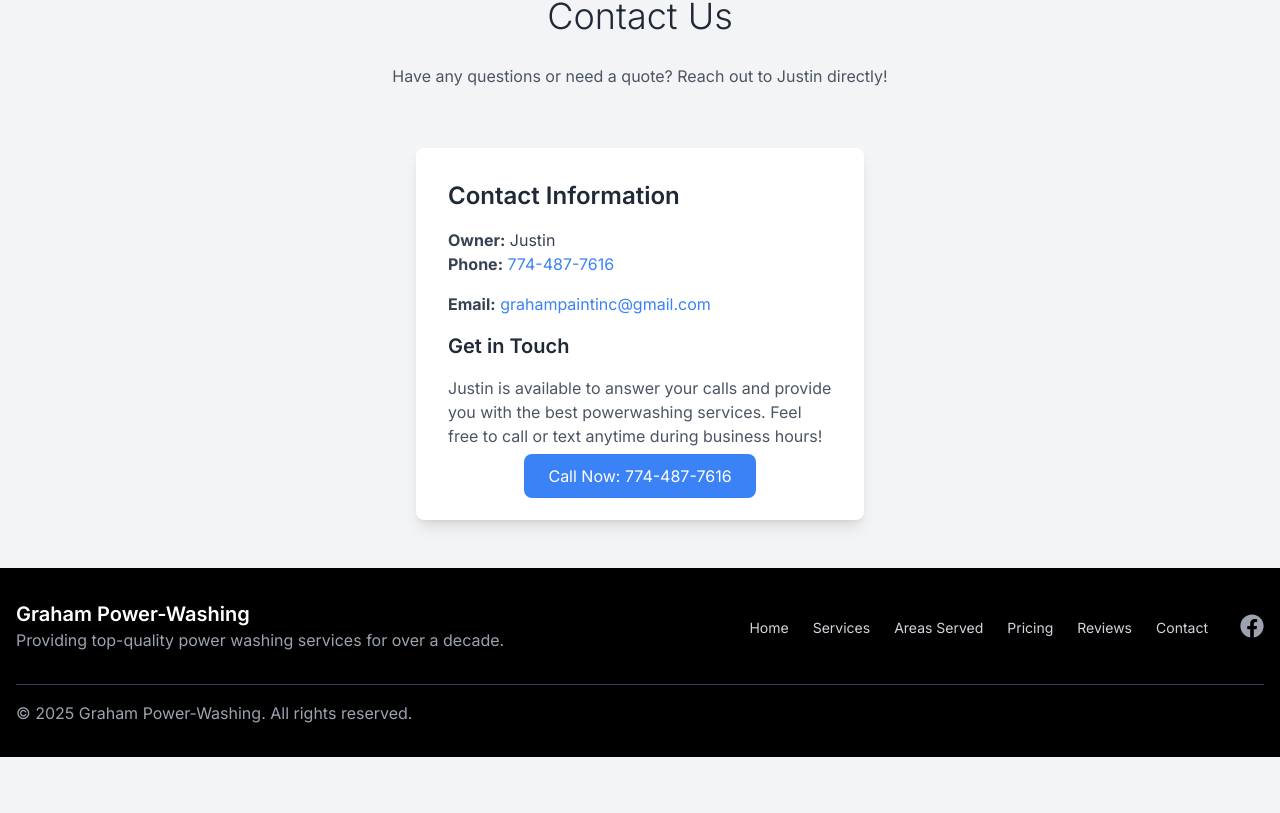
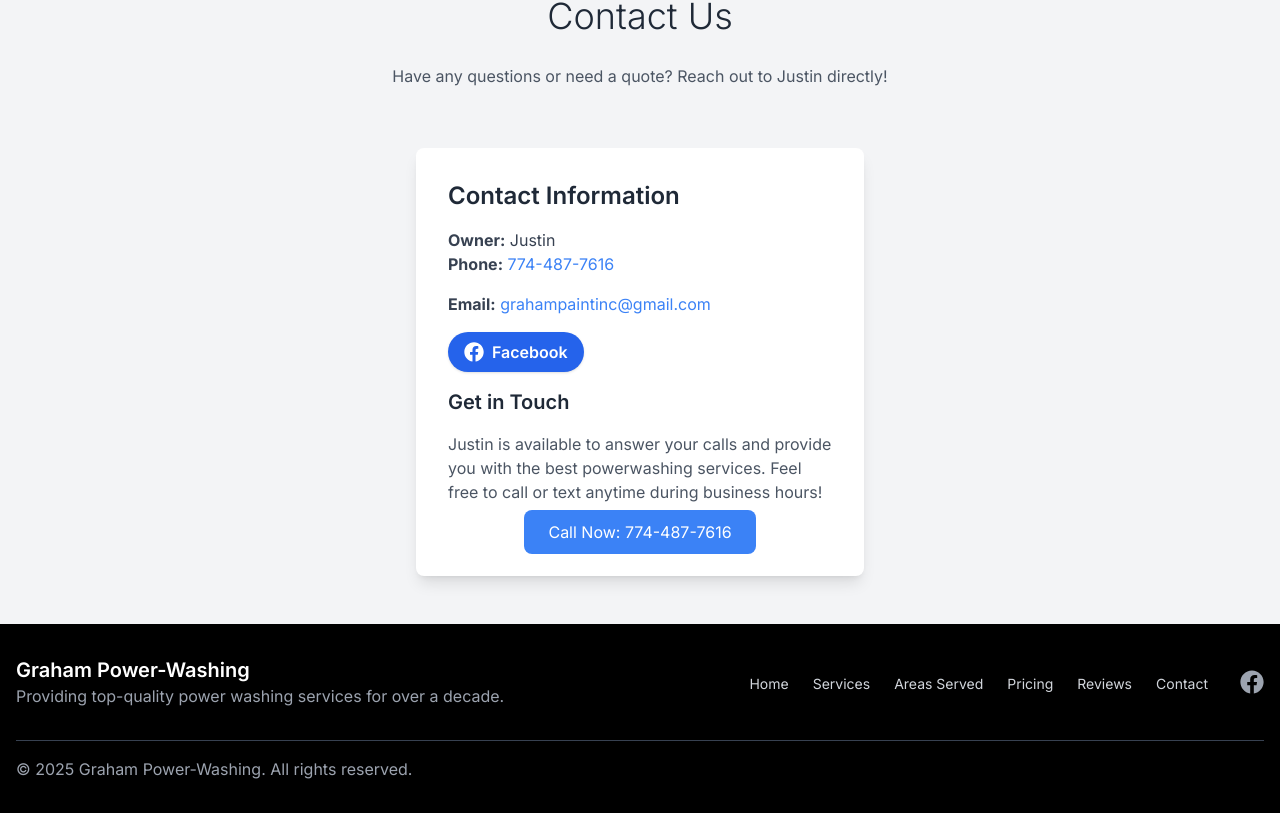
Before and after one commit to jaredvgraham/graham-power-washing, a Next.js app: page / in a window 1280 px wide. Shown: the part 5342-6155 px from the top of the page. Before the commit the page ends 6099 px from the top, so only its background shows below. Built offline with nearby package versions, Linux system fonts and the light colour scheme.

Commit message:
fb link in contact

```diff
--- a/src/components/Contact.tsx
+++ b/src/components/Contact.tsx
@@ -1,6 +1,7 @@
 "use client";
 import axios from "axios";
 import React from "react";
+import { FaFacebook } from "react-icons/fa";
 
 const phoneCall = {
   phone: "Phone Call",
@@ -46,7 +47,18 @@ const Contact = () => {
               grahampaintinc@gmail.com
             </a>
           </p>
-          <h3 className="text-xl font-semibold text-gray-800 mb-4">
+          {/* facebook link */}
+          <a
+            href="https://www.facebook.com/p/GRAHAM-PAINTING-POWERWASHING-100063725705465/"
+            className="inline-flex items-center gap-2 px-4 py-2 bg-blue-600 text-white rounded-full shadow hover:bg-blue-700 transition font-semibold"
+            target="_blank"
+            rel="noopener noreferrer"
+            aria-label="Facebook Page for Graham Power Washing"
+          >
+            <FaFacebook size={20} />
+            Facebook
+          </a>
+          <h3 className="text-xl font-semibold text-gray-800 mb-4 mt-4">
             Get in Touch
           </h3>
           <p className="text-gray-600 mb-4">
```
